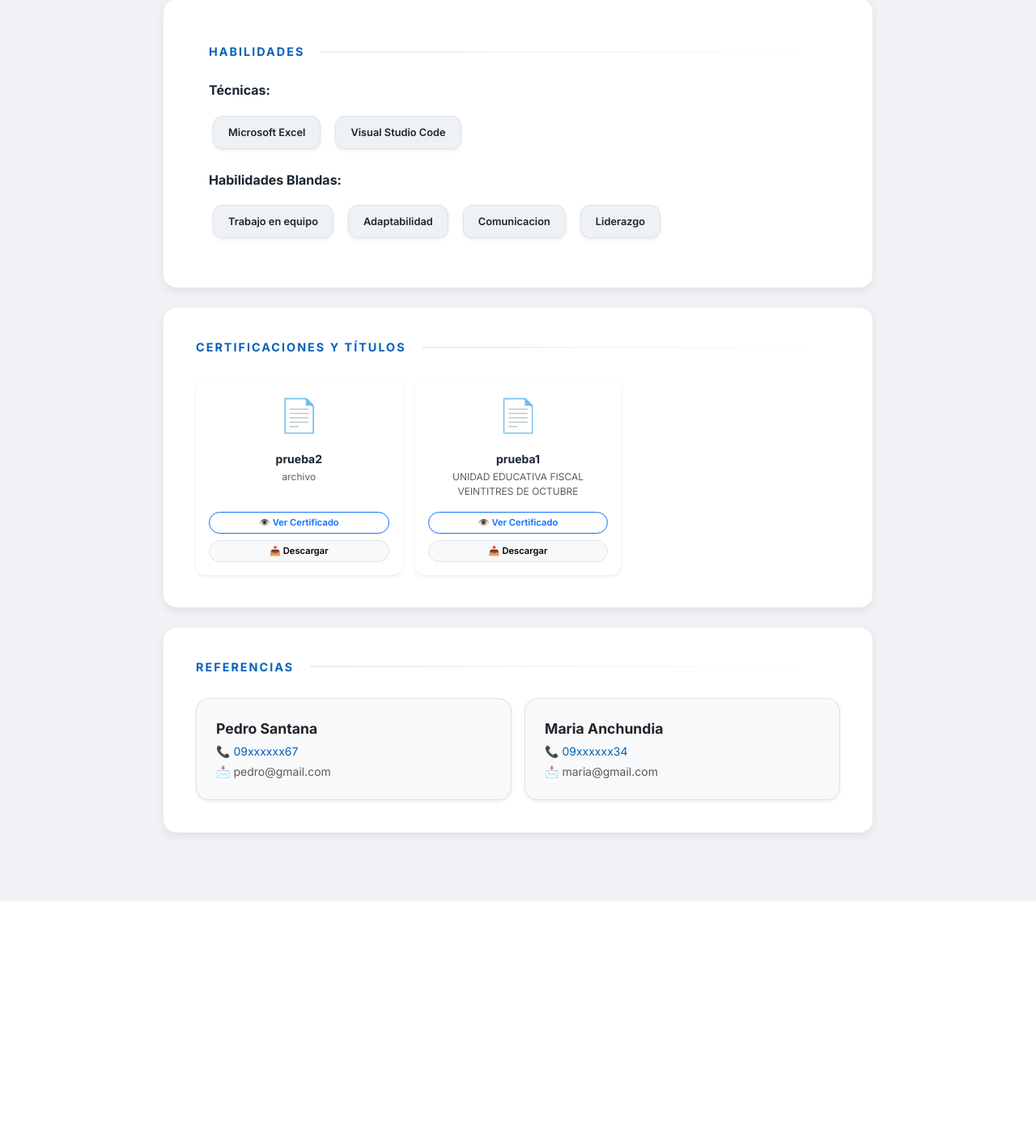
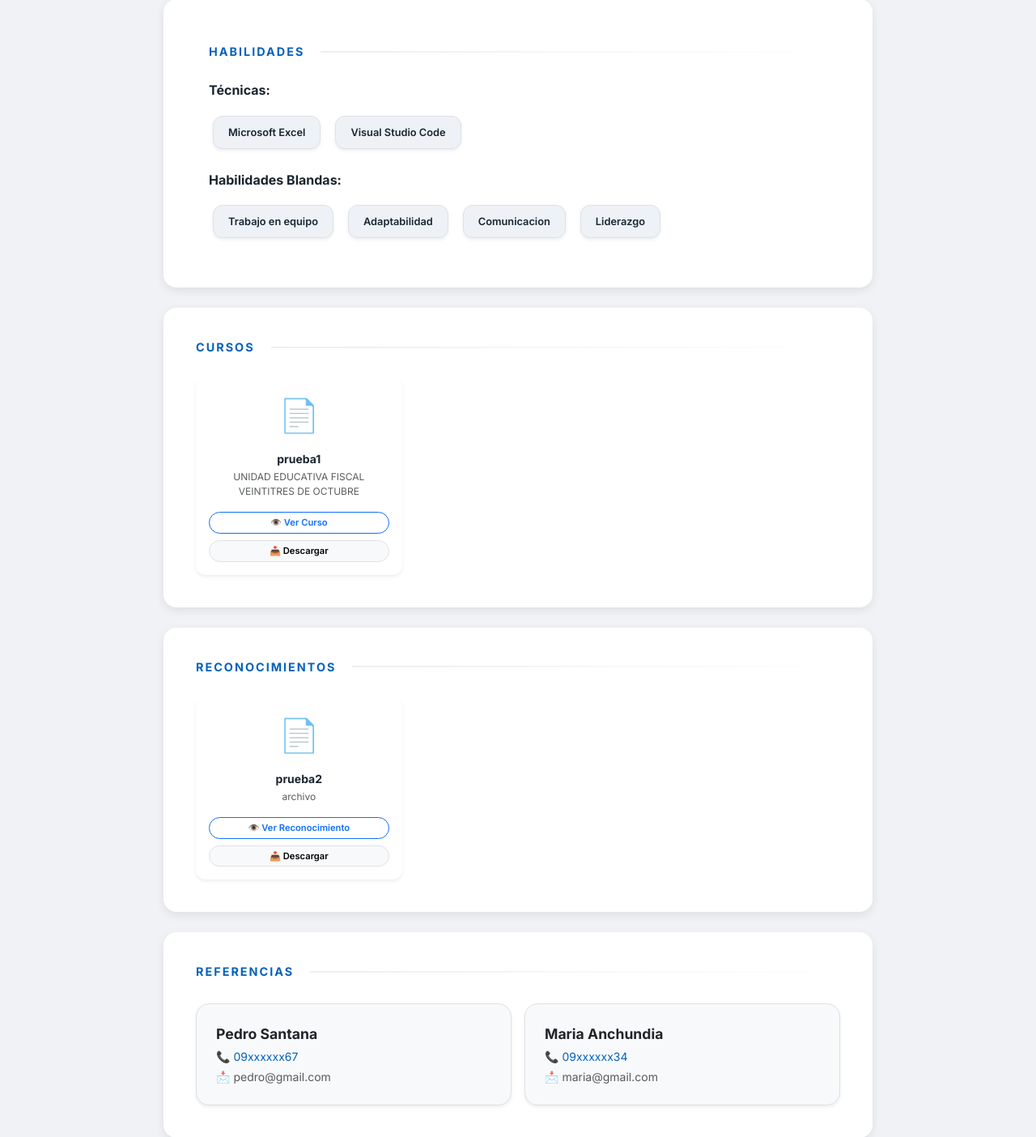
Before and after one commit to EdwinCarrillo09/Edwin_Carrillo_CV, a Django app: page / in a window 1280 px wide. Shown: the part 2143-3547 px from the top of the page at 81% size. Before the commit the page ends 3256 px from the top, so only its background shows below. Run offline with Django 5.2, Linux system fonts and the light colour scheme; data comes from the database, SQL or seed files in the repository; both versions use the stored data as it was after the commit.

Commit message:
codigo actualizado

```diff
--- a/cv/models.py
+++ b/cv/models.py
@@ -47,11 +47,17 @@ class Experiencia(models.Model):
 
 
 class Certificado(models.Model):
+    TIPO_CHOICES = [
+        ('curso', 'Curso'),
+        ('reconocimiento', 'Reconocimiento'),
+    ]
+
     perfil = models.ForeignKey(Perfil, on_delete=models.CASCADE, related_name='certificados', null=True)
     titulo = models.CharField(max_length=200)
     institucion = models.CharField(max_length=200)
     fecha_obtencion = models.DateField()
     archivo = models.FileField(upload_to='certificados/')
+    tipo = models.CharField(max_length=20, choices=TIPO_CHOICES, default='curso')
 
     class Meta:
         ordering = ['-fecha_obtencion']  # ← MÁS RECIENTE PRIMERO
--- a/cv/templates/cv/certificados.html
+++ b/cv/templates/cv/certificados.html
@@ -1,7 +1,7 @@
-<div class="card card-custom" id="certificados">
-    <h3 class="section-title">Certificaciones y Títulos</h3>
+<div class="card card-custom" id="cursos">
+    <h3 class="section-title">Cursos</h3>
     <div class="row row-cols-1 row-cols-sm-2 row-cols-md-3 g-3">
-        {% for cert in certificados %}
+        {% for cert in cursos %}
         <div class="col">
             <div class="card h-100 cert-card shadow-sm border-0 text-center">
                 <div class="p-3 d-flex flex-column h-100">
@@ -17,7 +17,7 @@
 
                     <div class="mt-auto d-grid gap-2 d-print-none">
                         <a href="{{ cert.archivo.url }}" target="_blank" class="btn btn-outline-primary btn-sm rounded-pill" style="font-size: 0.7rem; font-weight: 600;">
-                            👁️ Ver Certificado
+                            👁️ Ver Curso
                         </a>
                         <a href="{{ cert.archivo.url }}" download class="btn btn-light btn-sm rounded-pill border" style="font-size: 0.7rem; font-weight: 600;">
                             📥 Descargar
@@ -29,3 +29,35 @@
         {% endfor %}
     </div>
 </div>
+
+<div class="card card-custom" id="reconocimientos">
+    <h3 class="section-title">Reconocimientos</h3>
+    <div class="row row-cols-1 row-cols-sm-2 row-cols-md-3 g-3">
+        {% for cert in reconocimientos %}
+        <div class="col">
+            <div class="card h-100 cert-card shadow-sm border-0 text-center">
+                <div class="p-3 d-flex flex-column h-100">
+                    <div class="mb-3">
+                        {% if ".pdf" in cert.archivo.url|lower %}
+                            <span style="font-size: 2.5rem;">📄</span>
+                        {% else %}
+                            <img src="{{ cert.archivo.url }}" class="img-fluid rounded shadow-sm" style="max-height: 100px; object-fit: contain;">
+                        {% endif %}
+                    </div>
+                    <h6 class="fw-bold small mb-1" style="color: var(--primary-color);">{{ cert.titulo }}</h6>
+                    <p class="text-muted mb-3" style="font-size: 0.75rem;">{{ cert.institucion }}</p>
+
+                    <div class="mt-auto d-grid gap-2 d-print-none">
+                        <a href="{{ cert.archivo.url }}" target="_blank" class="btn btn-outline-primary btn-sm rounded-pill" style="font-size: 0.7rem; font-weight: 600;">
+                            👁️ Ver Reconocimiento
+                        </a>
+                        <a href="{{ cert.archivo.url }}" download class="btn btn-light btn-sm rounded-pill border" style="font-size: 0.7rem; font-weight: 600;">
+                            📥 Descargar
+                        </a>
+                    </div>
+                </div>
+            </div>
+        </div>
+        {% endfor %}
+    </div>
+</div>
--- a/cv/templates/cv/index.html
+++ b/cv/templates/cv/index.html
@@ -42,7 +42,8 @@
                 <li class="nav-item"><a class="nav-link" href="#sobre-mi">Sobre Mí</a></li>
                 <li class="nav-item"><a class="nav-link" href="#experiencia">Experiencia</a></li>
                 <li class="nav-item"><a class="nav-link" href="#habilidades">Habilidades</a></li>
-                <li class="nav-item"><a class="nav-link" href="#certificados">Certificados</a></li>
+                <li class="nav-item"><a class="nav-link" href="#cursos">Cursos</a></li>
+                <li class="nav-item"><a class="nav-link" href="#reconocimientos">Reconocimientos</a></li>
                 <li class="nav-item"><a class="nav-link" href="#referencias">Referencia</a></li>
             </ul>
             <div class="text-center d-flex flex-wrap gap-2 justify-content-center">
@@ -111,7 +112,8 @@ function abrirSelectorImpresion() {
         {id: 'sobre-mi', n: 'Sobre Mí'},
         {id: 'experiencia', n: 'Experiencia'},
         {id: 'habilidades', n: 'Habilidades'},
-        {id: 'certificados', n: 'Certificados'},
+        {id: 'cursos', n: 'Cursos'},
+        {id: 'reconocimientos', n: 'Reconocimientos'},
         {id: 'referencias', n: 'Referencias'}
     ];
     let html = '';
--- a/cv/views.py
+++ b/cv/views.py
@@ -25,9 +25,16 @@ def ver_cv(request, perfil_id):
     habilidades = Habilidad.objects.filter(perfil=perfil)
     referencias = Referencia.objects.filter(perfil=perfil)
 
-    certificados = (
+    # Separar Cursos y Reconocimientos
+    cursos = (
         Certificado.objects
-        .filter(perfil=perfil)
+        .filter(perfil=perfil, tipo='curso')
+        .order_by('-fecha_obtencion')
+    )
+
+    reconocimientos = (
+        Certificado.objects
+        .filter(perfil=perfil, tipo='reconocimiento')
         .order_by('-fecha_obtencion')
     )
 
@@ -36,7 +43,8 @@ def ver_cv(request, perfil_id):
         'experiencias': experiencias,
         'habilidades': habilidades,
         'referencias': referencias,
-        'certificados': certificados,
+        'cursos': cursos,
+        'reconocimientos': reconocimientos,
     }
 
     return render(request, 'cv/index.html', contexto)
```
Also changed, not shown: cv/admin.py (+45 -3 lines), cv/migrations/0012_certificado_tipo.py (added), db.sqlite3, 3 other files.
